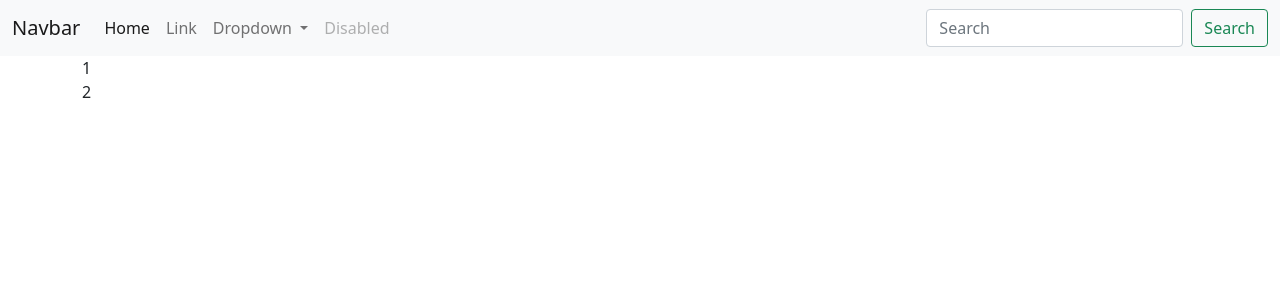
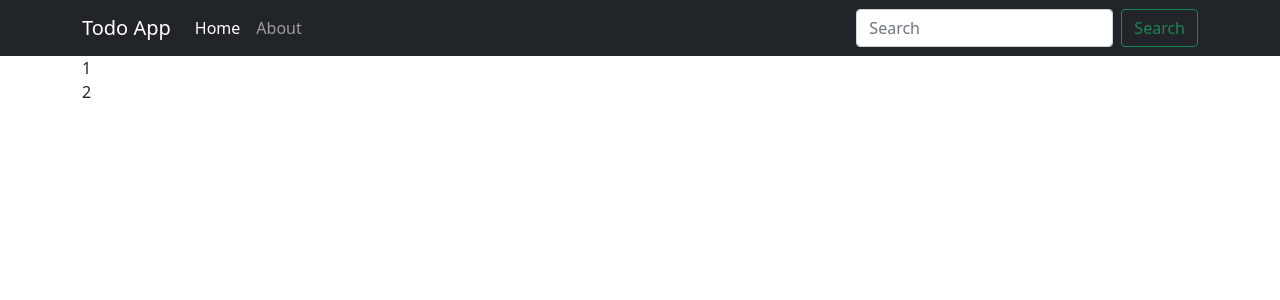
Before and after one commit to brian-ambani/flask, a Flask app: page / in a window 1280 px wide. Shown: the top 300 px of the page. Run offline with Flask 3, Linux system fonts and the light colour scheme.

Commit message:
updated the nav bar

```diff
--- a/todo-app/templates/partials/nav.html
+++ b/todo-app/templates/partials/nav.html
@@ -1,30 +1,16 @@
-<nav class="navbar navbar-expand-lg navbar-light bg-light">
-  <div class="container-fluid">
-    <a class="navbar-brand" href="#">Navbar</a>
+<nav class="navbar navbar-expand-lg navbar-dark bg-dark">
+  <div class="container">
+	  <a class="navbar-brand" href="{{url_for('home')}}">Todo App</a>
     <button class="navbar-toggler" type="button" data-bs-toggle="collapse" data-bs-target="#navbarSupportedContent" aria-controls="navbarSupportedContent" aria-expanded="false" aria-label="Toggle navigation">
       <span class="navbar-toggler-icon"></span>
     </button>
     <div class="collapse navbar-collapse" id="navbarSupportedContent">
       <ul class="navbar-nav me-auto mb-2 mb-lg-0">
         <li class="nav-item">
-          <a class="nav-link active" aria-current="page" href="#">Home</a>
+			<a class="nav-link active" aria-current="page" href="{{url_for('home')}}">Home</a>
         </li>
         <li class="nav-item">
-          <a class="nav-link" href="#">Link</a>
-        </li>
-        <li class="nav-item dropdown">
-          <a class="nav-link dropdown-toggle" href="#" id="navbarDropdown" role="button" data-bs-toggle="dropdown" aria-expanded="false">
-            Dropdown
-          </a>
-          <ul class="dropdown-menu" aria-labelledby="navbarDropdown">
-            <li><a class="dropdown-item" href="#">Action</a></li>
-            <li><a class="dropdown-item" href="#">Another action</a></li>
-            <li><hr class="dropdown-divider"></li>
-            <li><a class="dropdown-item" href="#">Something else here</a></li>
-          </ul>
-        </li>
-        <li class="nav-item">
-          <a class="nav-link disabled">Disabled</a>
+			<a class="nav-link" href="{{url_for('about')}}">About</a>
         </li>
       </ul>
       <form class="d-flex">
```
